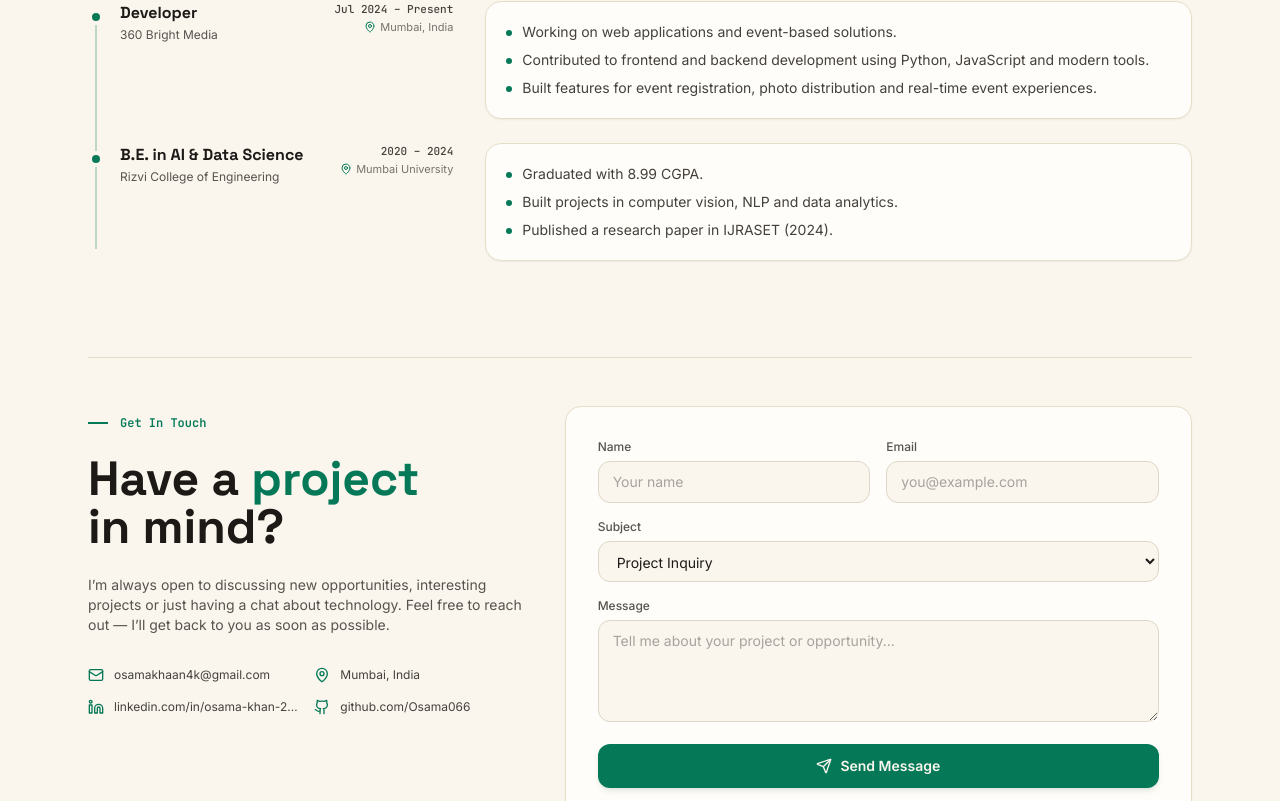
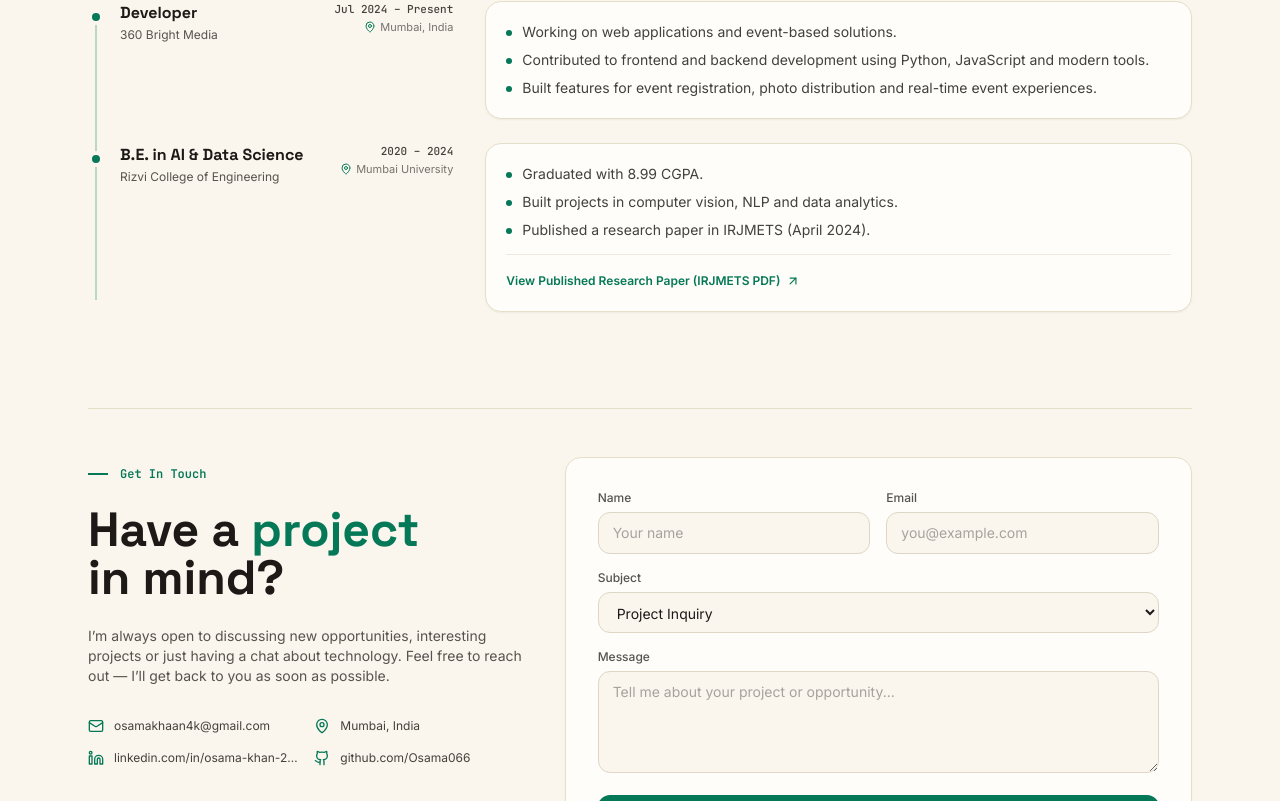
Before and after one commit to Osama066/osama-portfolio-new, a React (Vite) app: page / in a window 1280 px wide. Shown: the part 2747-3548 px from the top of the page. Built offline with nearby package versions, Linux system fonts and the light colour scheme.

Commit message:
feat(data): add IRJMETS paper URL to education entry

```diff
--- a/src/data/portfolioData.js
+++ b/src/data/portfolioData.js
@@ -197,8 +197,11 @@ export const portfolioData = {
       bullets: [
         'Graduated with 8.99 CGPA.',
         'Built projects in computer vision, NLP and data analytics.',
-        'Published a research paper in IJRASET (2024).',
+        'Published a research paper in IRJMETS (April 2024).',
       ],
+      paperUrl:
+        'https://www.irjmets.com/uploadedfiles/paper/issue_4_april_2024/54531/final/fin_irjmets1715526154.pdf',
+      paperLabel: 'View Published Research Paper (IRJMETS PDF)',
     },
   ],
 };
```
